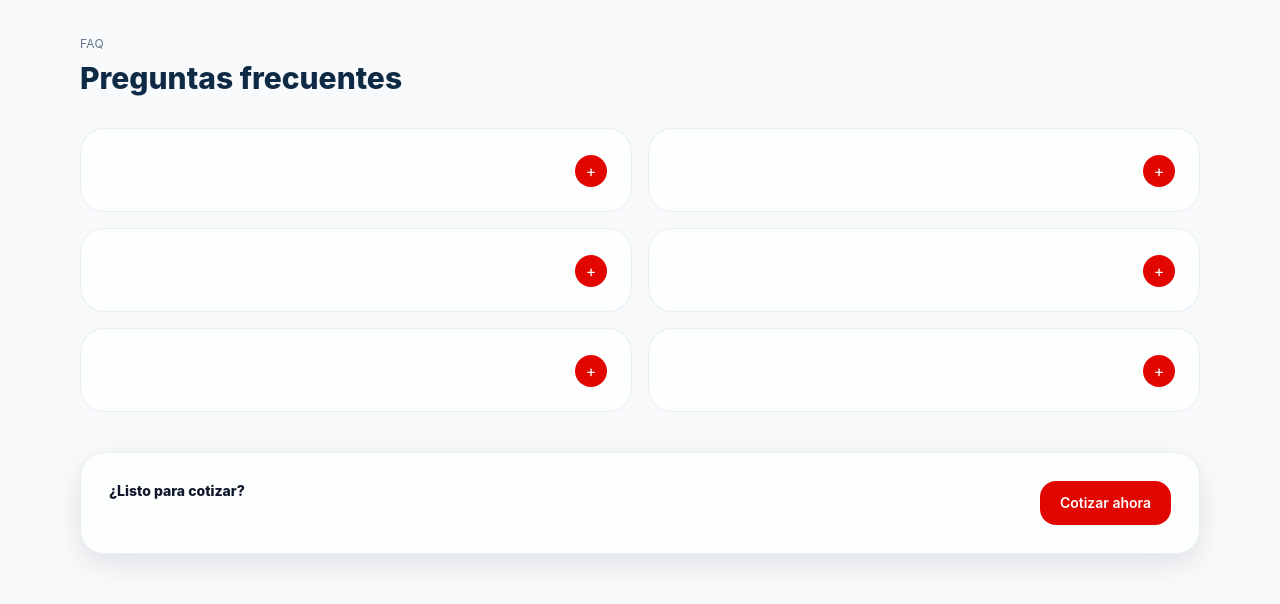
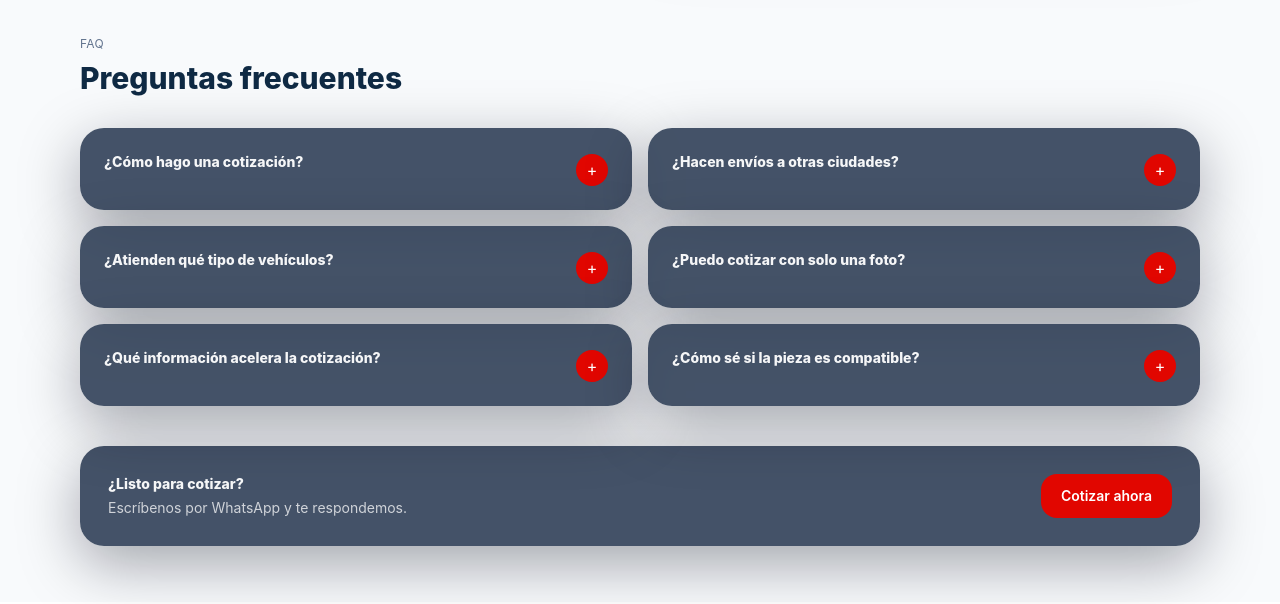
Before and after one commit to julianchocmanrique/Tornirepuestos-web, a Next.js app: page /tornirepuestos/ in a window 1280 px wide. Shown: the part 3680-4284 px from the top of the page. Built offline with nearby package versions, Linux system fonts and the light colour scheme.

Commit message:
fix: FAQ oscuro consistente (texto visible)

```diff
--- a/src/app/page.tsx
+++ b/src/app/page.tsx
@@ -517,7 +517,7 @@ export default function Page() {
         </div>
       </section>
 
-      {/* FAQ */}
+      {/* FAQ (OSCURO gris premium) */}
       <section id="faq" className="bg-slate-50">
         <div className="mx-auto max-w-6xl px-4 py-14">
           <div className="text-xs uppercase tracking-wide text-slate-500">FAQ</div>
@@ -532,7 +532,7 @@ export default function Page() {
             {faqs.map((f) => (
               <details
                 key={f.q}
-                className="group rounded-3xl border border-slate-200/70 bg-white/70 p-6 backdrop-blur"
+                className="group rounded-3xl bg-slate-700/90 p-6 text-white shadow-[0_18px_60px_rgba(2,6,23,0.35)]"
               >
                 <summary className="cursor-pointer list-none">
                   <div className="flex items-start justify-between gap-4">
@@ -551,10 +551,10 @@ export default function Page() {
             ))}
           </div>
 
-          <div className="mt-10 rounded-3xl border border-slate-200/70 bg-white/70 p-7 shadow-[0_10px_30px_rgba(2,6,23,0.10)] backdrop-blur">
+          <div className="mt-10 rounded-3xl bg-slate-700/90 p-7 text-white shadow-[0_18px_60px_rgba(2,6,23,0.35)]">
             <div className="flex flex-col gap-3 sm:flex-row sm:items-center sm:justify-between">
               <div>
-                <div className="text-sm font-extrabold">¿Listo para cotizar?</div>
+                <div className="text-sm font-extrabold text-white/95">¿Listo para cotizar?</div>
                 <div className="mt-1 text-sm text-white/75">
                   Escríbenos por WhatsApp y te respondemos.
                 </div>
```
